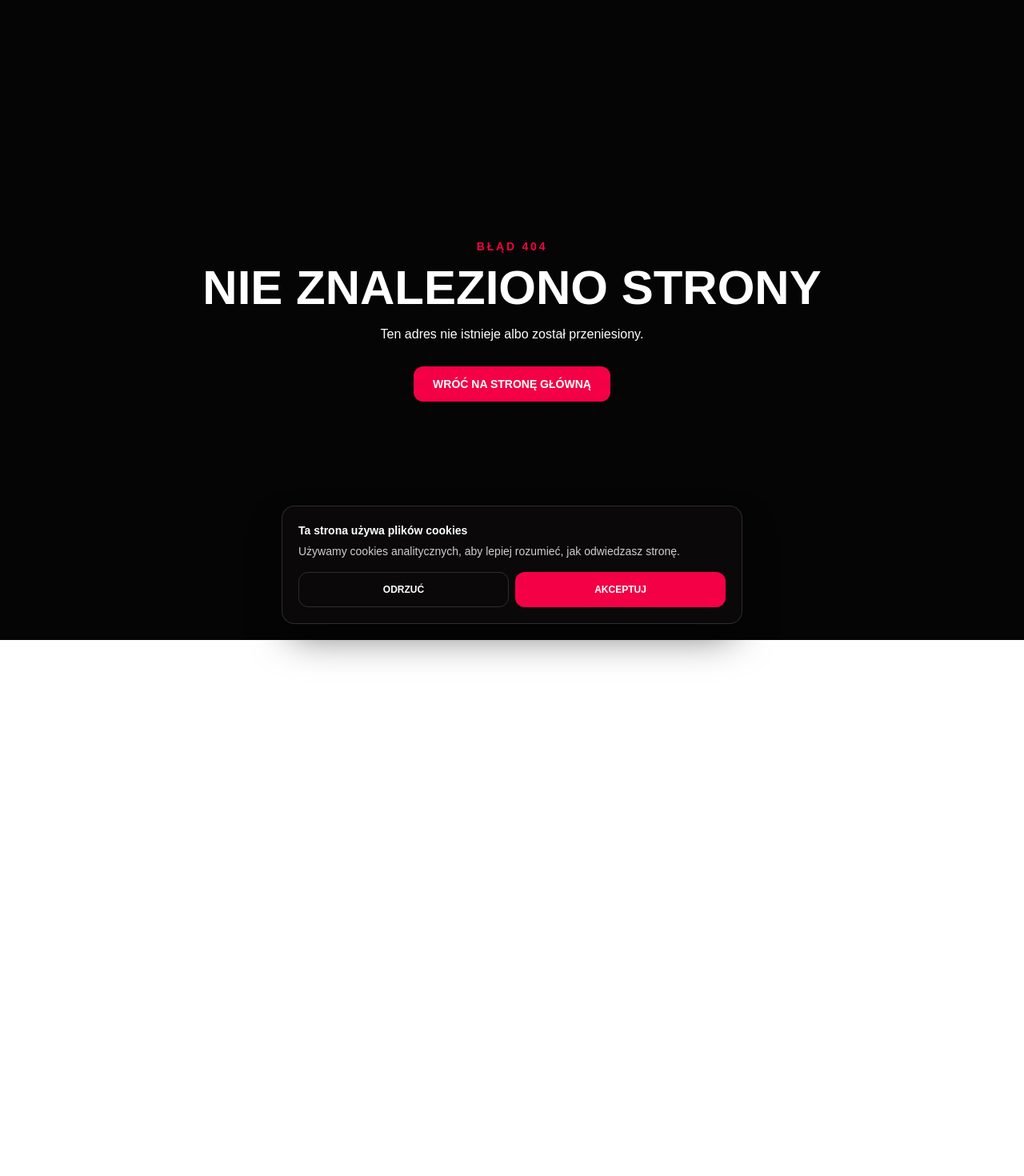
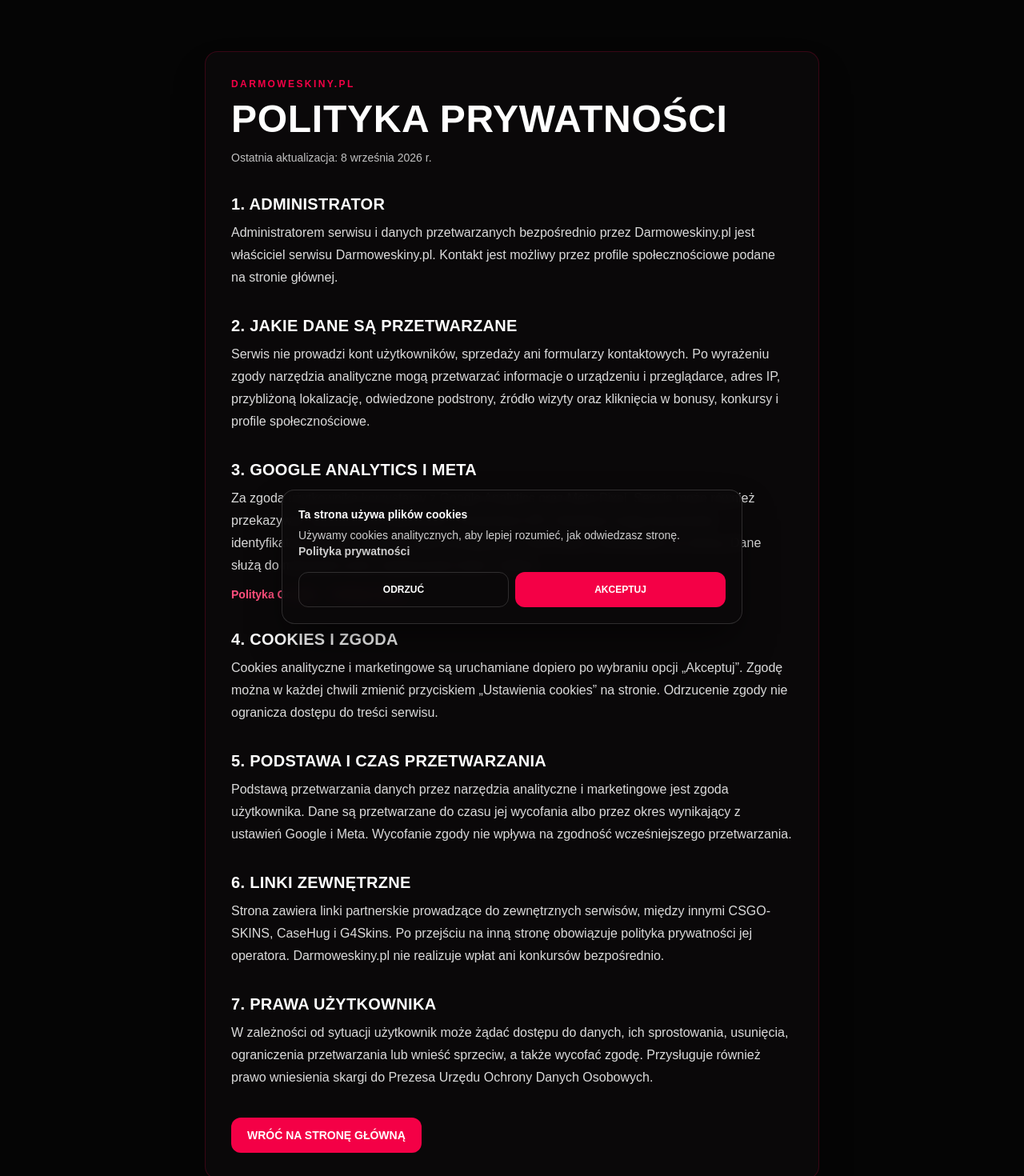
Before and after one commit to hardd4/darmoweskiny.pl, a Next.js app: page /polityka-prywatnosci in a window 1280 px wide. Before the commit this address had no page. Shown: the top 1470 px of the page at 80% size. Before the commit the page ends 800 px from the top, so only its background shows below. Built offline with nearby package versions, Linux system fonts and the light colour scheme; a web font is replaced by a local one.

Commit message:
Add privacy policy and enable Meta CAPI route

```diff
--- a/app/page.tsx
+++ b/app/page.tsx
@@ -1,4 +1,5 @@
 import { ArrowUpRight, Gift, Music2 } from 'lucide-react';
+import Link from 'next/link';
 import SiteCard from '@/components/SiteCard';
 import FeaturedContest from '@/components/FeaturedContest';
 import TrackedLink from '@/components/TrackedLink';
@@ -90,7 +91,10 @@ export default function Home() {
       <footer>
         <div className="mx-auto flex max-w-7xl flex-col items-center gap-4 px-4 py-8 text-center sm:px-5 md:flex-row md:justify-between md:px-8 md:text-left">
           <img src={`${ASSET}/darmowe_skiny.png`} alt="Darmoweskiny.pl" loading="lazy" decoding="async" className="h-auto w-40 max-w-full sm:w-44" />
-          <p className="text-xs text-white">© {new Date().getFullYear()} Darmoweskiny.pl</p>
+          <div className="flex flex-col items-center gap-2 text-xs text-white md:items-end">
+            <p>© {new Date().getFullYear()} Darmoweskiny.pl</p>
+            <Link href="/polityka-prywatnosci" className="text-white/70 underline decoration-white/30 underline-offset-2 transition hover:text-white">Polityka prywatności</Link>
+          </div>
         </div>
       </footer>
     </main>
--- /dev/null
+++ b/app/polityka-prywatnosci/page.tsx
@@ -0,0 +1,64 @@
+import type { Metadata } from 'next';
+import Link from 'next/link';
+
+export const metadata: Metadata = {
+  title: 'Polityka prywatności — Darmoweskiny.pl',
+  description: 'Informacje o plikach cookies i przetwarzaniu danych w serwisie Darmoweskiny.pl.',
+};
+
+export default function PrivacyPolicy() {
+  return (
+    <main className="min-h-screen bg-[#050505] px-4 py-10 text-white sm:px-6 sm:py-16">
+      <article className="mx-auto max-w-3xl rounded-2xl border border-red-500/20 bg-[#0b090a]/95 p-5 shadow-2xl shadow-black/40 sm:p-8">
+        <p className="text-xs font-black uppercase tracking-[.2em] text-red-500">Darmoweskiny.pl</p>
+        <h1 className="mt-3 text-3xl font-black tracking-[.015em] sm:text-5xl">Polityka prywatności</h1>
+        <p className="mt-3 text-sm leading-6 text-white/75">Ostatnia aktualizacja: 8 września 2026 r.</p>
+
+        <PolicySection title="1. Administrator">
+          <p>Administratorem serwisu i danych przetwarzanych bezpośrednio przez Darmoweskiny.pl jest właściciel serwisu Darmoweskiny.pl. Kontakt jest możliwy przez profile społecznościowe podane na stronie głównej.</p>
+        </PolicySection>
+
+        <PolicySection title="2. Jakie dane są przetwarzane">
+          <p>Serwis nie prowadzi kont użytkowników, sprzedaży ani formularzy kontaktowych. Po wyrażeniu zgody narzędzia analityczne mogą przetwarzać informacje o urządzeniu i przeglądarce, adres IP, przybliżoną lokalizację, odwiedzone podstrony, źródło wizyty oraz kliknięcia w bonusy, konkursy i profile społecznościowe.</p>
+        </PolicySection>
+
+        <PolicySection title="3. Google Analytics i Meta">
+          <p>Za zgodą użytkownika korzystamy z Google Analytics oraz Meta Pixel. Serwis może również przekazywać zdarzenia do Meta przez Conversions API. Dostawcy mogą otrzymywać identyfikatory cookies, adres IP, dane przeglądarki i informacje o interakcjach ze stroną. Dane służą do mierzenia ruchu, skuteczności treści i reklam.</p>
+          <div className="mt-3 flex flex-wrap gap-x-5 gap-y-2 text-sm font-bold text-red-400">
+            <a href="https://policies.google.com/privacy?hl=pl" target="_blank" rel="noopener noreferrer">Polityka Google</a>
+            <a href="https://www.facebook.com/privacy/policy/" target="_blank" rel="noopener noreferrer">Polityka Meta</a>
+          </div>
+        </PolicySection>
+
+        <PolicySection title="4. Cookies i zgoda">
+          <p>Cookies analityczne i marketingowe są uruchamiane dopiero po wybraniu opcji „Akceptuj”. Zgodę można w każdej chwili zmienić przyciskiem „Ustawienia cookies” na stronie. Odrzucenie zgody nie ogranicza dostępu do treści serwisu.</p>
+        </PolicySection>
+
+        <PolicySection title="5. Podstawa i czas przetwarzania">
+          <p>Podstawą przetwarzania danych przez narzędzia analityczne i marketingowe jest zgoda użytkownika. Dane są przetwarzane do czasu jej wycofania albo przez okres wynikający z ustawień Google i Meta. Wycofanie zgody nie wpływa na zgodność wcześniejszego przetwarzania.</p>
+        </PolicySection>
+
+        <PolicySection title="6. Linki zewnętrzne">
+          <p>Strona zawiera linki partnerskie prowadzące do zewnętrznych serwisów, między innymi CSGO-SKINS, CaseHug i G4Skins. Po przejściu na inną stronę obowiązuje polityka prywatności jej operatora. Darmoweskiny.pl nie realizuje wpłat ani konkursów bezpośrednio.</p>
+        </PolicySection>
+
+        <PolicySection title="7. Prawa użytkownika">
+          <p>W zależności od sytuacji użytkownik może żądać dostępu do danych, ich sprostowania, usunięcia, ograniczenia przetwarzania lub wnieść sprzeciw, a także wycofać zgodę. Przysługuje również prawo wniesienia skargi do Prezesa Urzędu Ochrony Danych Osobowych.</p>
+        </PolicySection>
+
+        <Link href="/" className="mt-9 inline-flex min-h-11 items-center justify-center rounded-xl bg-red-600 px-5 py-3 text-sm font-black uppercase transition hover:bg-red-500">
+          Wróć na stronę główną
+        </Link>
+      </article>
+    </main>
+  );
+}
+
+function PolicySection({ title, children }: Readonly<{ title: string; children: React.ReactNode }>) {
+  return (
+    <section className="mt-8">
+      <h2 className="text-lg font-black tracking-[.015em] sm:text-xl">{title}</h2>
+      <div className="mt-2 text-sm leading-6 text-white/85 sm:text-base sm:leading-7">{children}</div>
+    </section>
+  );
+}
--- a/components/GoogleAnalytics.tsx
+++ b/components/GoogleAnalytics.tsx
@@ -1,6 +1,7 @@
 'use client';
 
 import Script from 'next/script';
+import Link from 'next/link';
 import { useEffect, useState } from 'react';
 
 const MEASUREMENT_ID = 'G-DT3SCN8P6R';
@@ -73,7 +74,10 @@ fetch('/api/meta-event', {
       {showSettings ? (
         <div className="fixed inset-x-3 bottom-3 z-50 mx-auto max-w-xl rounded-2xl border border-white/15 bg-[#0b090a]/95 p-4 text-white shadow-2xl shadow-black/60 backdrop-blur sm:inset-x-5 sm:bottom-5 sm:p-5" role="dialog" aria-label="Ustawienia cookies" aria-live="polite">
           <p className="text-sm font-black">Ta strona używa plików cookies</p>
-          <p className="mt-1.5 text-xs leading-5 text-white/80 sm:text-sm">Używamy cookies analitycznych, aby lepiej rozumieć, jak odwiedzasz stronę.</p>
+          <p className="mt-1.5 text-xs leading-5 text-white/80 sm:text-sm">
+            Używamy cookies analitycznych, aby lepiej rozumieć, jak odwiedzasz stronę.{' '}
+            <Link href="/polityka-prywatnosci" className="font-bold text-red-400 underline decoration-red-500/50 underline-offset-2 hover:text-red-300">Polityka prywatności</Link>
+          </p>
           <div className="mt-4 grid grid-cols-2 gap-2">
             <button type="button" onClick={() => chooseConsent('declined')} className="min-h-11 rounded-xl border border-white/15 px-3 py-2 text-xs font-black uppercase transition hover:bg-white/10">Odrzuć</button>
             <button type="button" onClick={() => chooseConsent('accepted')} className="min-h-11 rounded-xl bg-red-600 px-3 py-2 text-xs font-black uppercase transition hover:bg-red-500">Akceptuj</button>
--- a/next.config.ts
+++ b/next.config.ts
@@ -3,7 +3,6 @@ import type { NextConfig } from 'next';
 const basePath = process.env.NEXT_PUBLIC_BASE_PATH || '';
 
 const nextConfig: NextConfig = {
-  output: 'export',
   reactStrictMode: true,
   poweredByHeader: false,
   productionBrowserSourceMaps: false,
```
